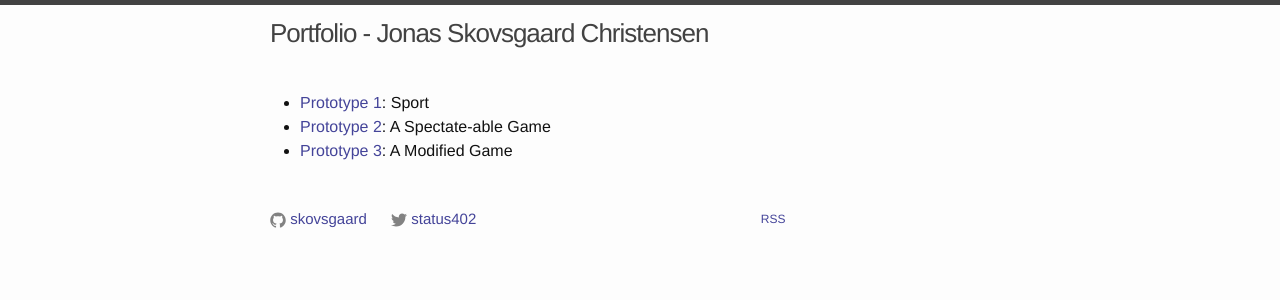
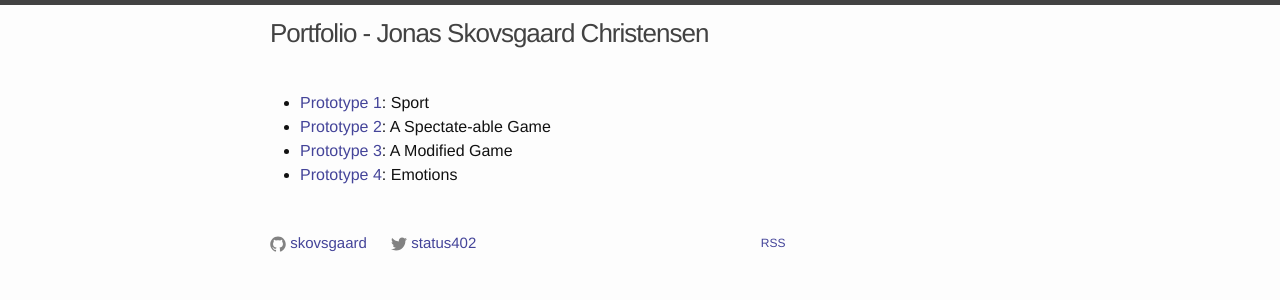
Before and after one commit to skovsgaard/skovsgaard.github.io, a Jekyll site: the page built from portfolio.html, in a window 1280 px wide. Shown: the top 300 px of the page. Built offline with Jekyll 4.4.1, drawn with Linux system fonts in a browser that asks for light colours.

Commit message:
Add link for next prototype

```diff
--- a/portfolio.html
+++ b/portfolio.html
@@ -7,5 +7,6 @@ layout: portfolio
     <li><a href="/Game_Prototyping_1-Sport_JonasSkovsgaardChristensen.zip">Prototype 1</a>: Sport</li>
     <li><a href="/Game_Prototyping_2-Spectatable_JonasSkovsgaardChristensen.zip">Prototype 2</a>: A Spectate-able Game</li>
     <li><a href="/Game_Prototyping_3-Modification_JonasSkovsgaardChristensen.zip">Prototype 3</a>: A Modified Game</li>
+    <li><a href="/Game_Prototyping_4-Emotion_JonasSkovsgaardChristensen.zip">Prototype 4</a>: Emotions</li>
   </ul>
 </div>
```
